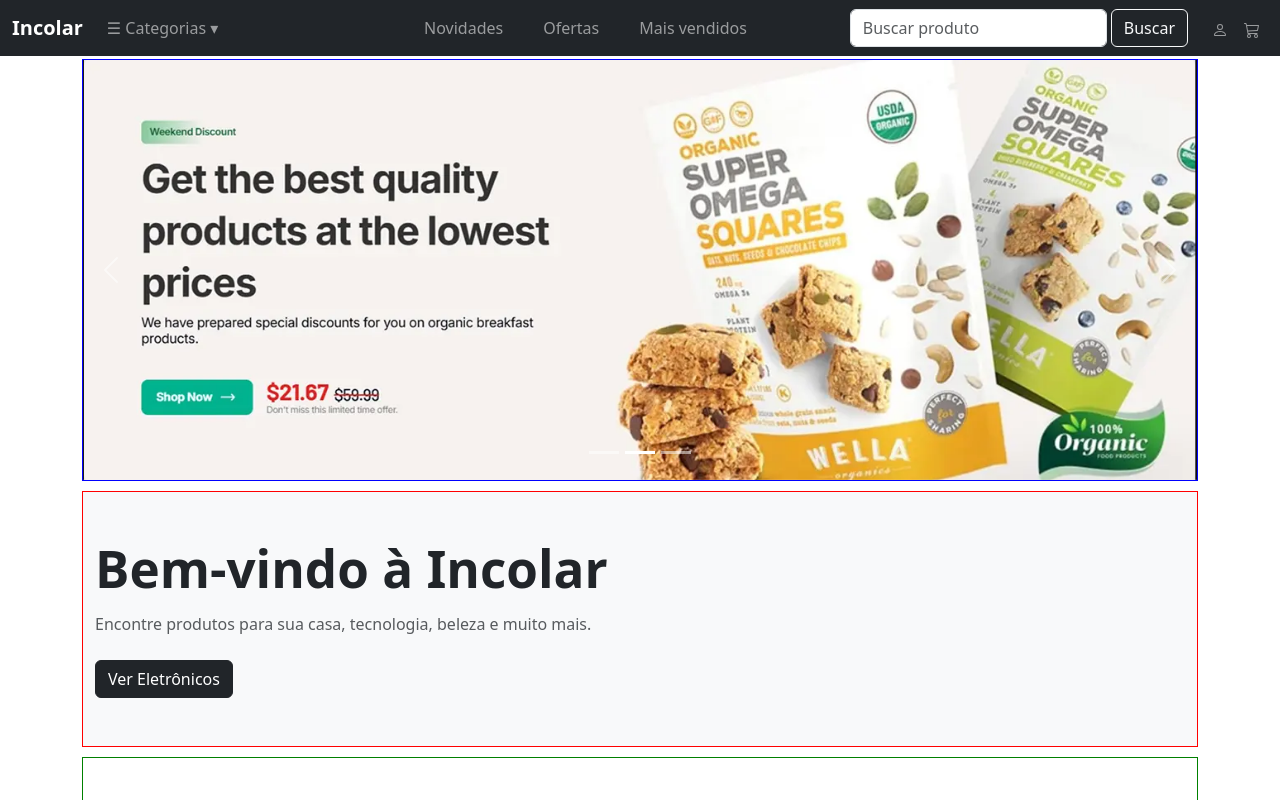
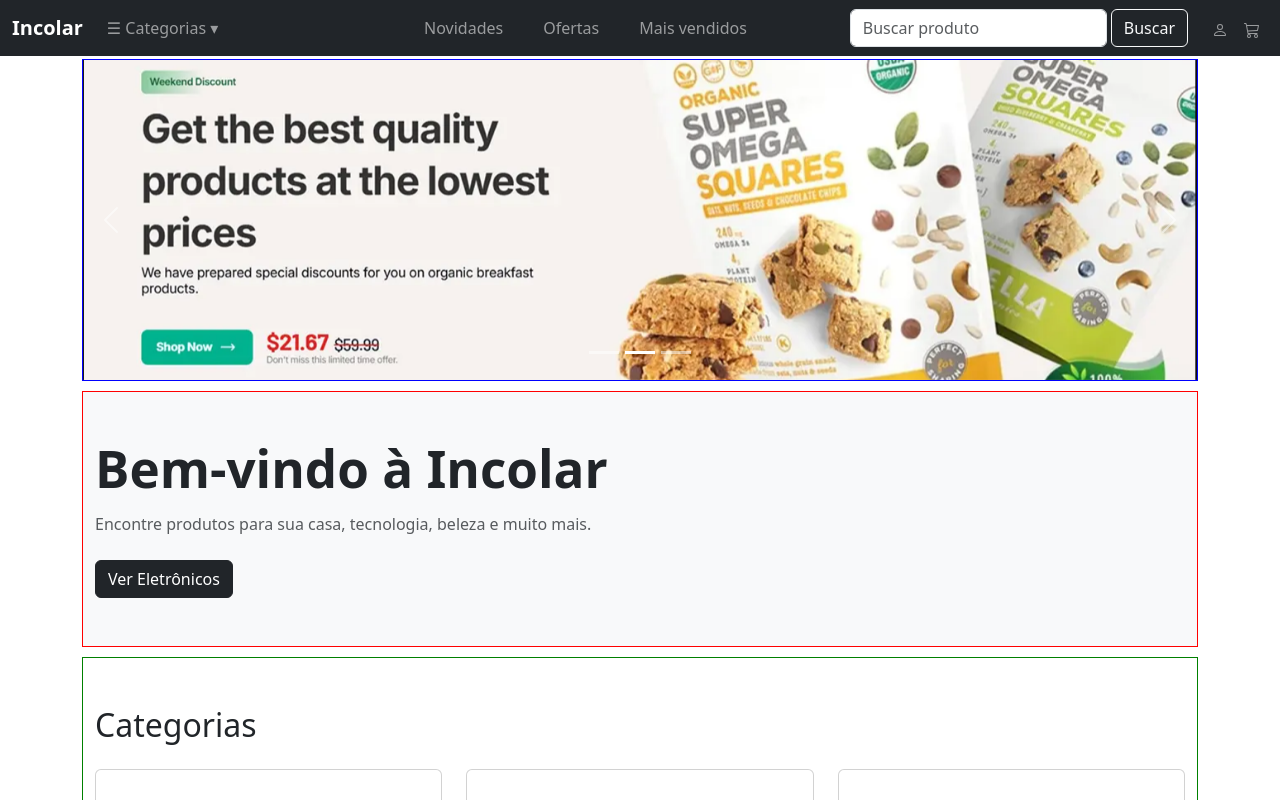
Before and after one commit to dcs30000/landingPage-reactjsBootstrap, a React (Vite) app: page / in a window 1280 px wide. Shown: the top 800 px of the page. Built offline with nearby package versions, Linux system fonts and the light colour scheme.

Commit message:
coloquei height em .hero-slide e não funcionou

```diff
--- a/src/pages/Home/Home.css
+++ b/src/pages/Home/Home.css
@@ -5,10 +5,11 @@
 }
 
 .hero-slide {
-  min-height: 420px;
+  min-height: 320px;
   display: flex;
   align-items: center;
   color: #d14444;
+  /*height: 60vh;*/
   /*text-align: center;*/
 
 }
```
